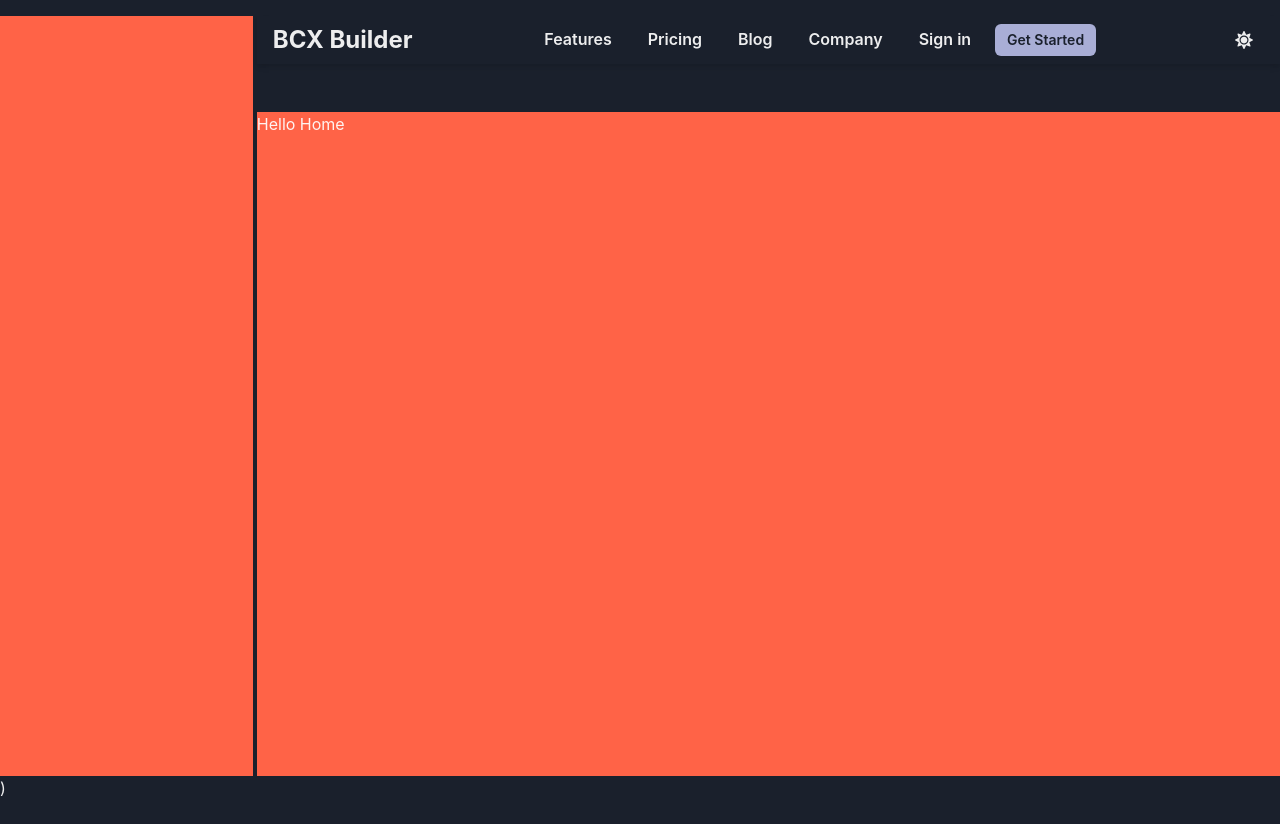
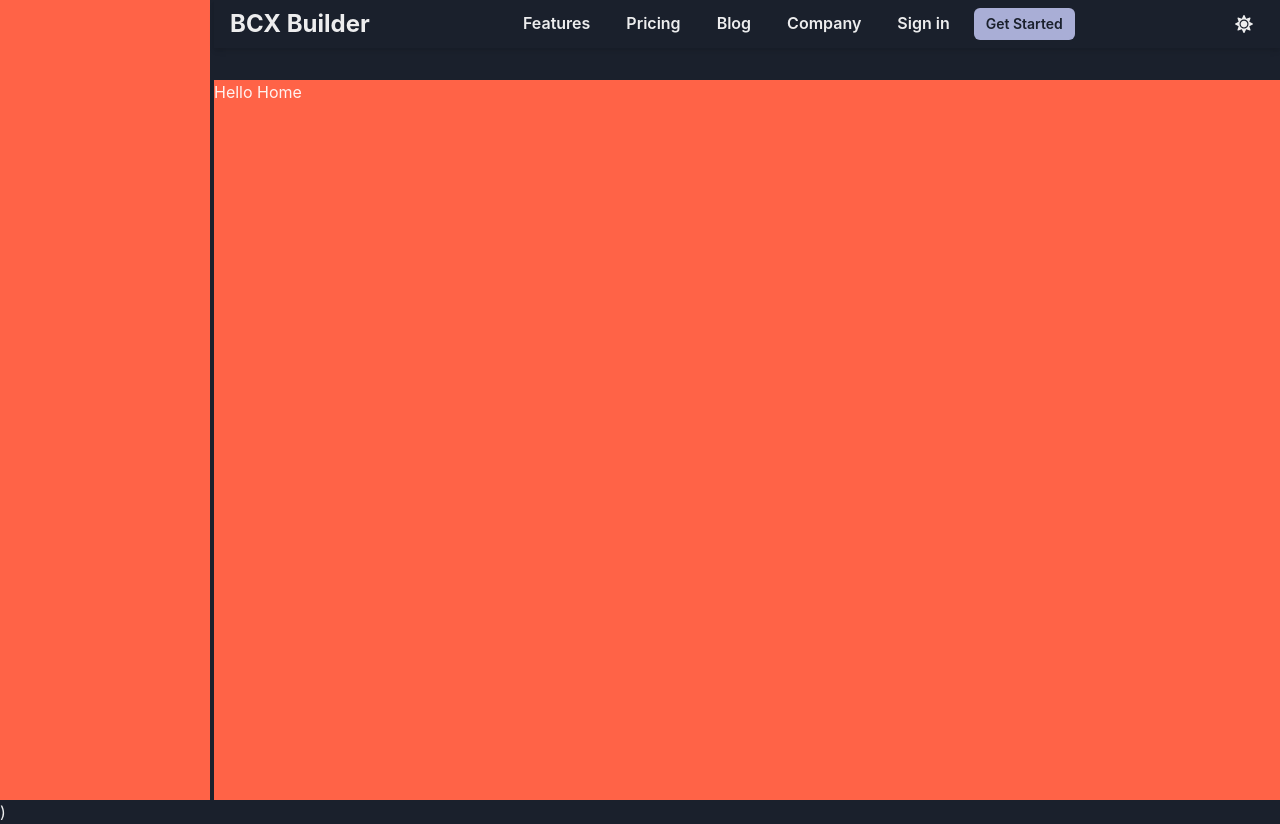
Before and after one commit to Vietc3/BCX, a Next.js app: page / in a window 1280 px wide. Before the commit the page ends 800 px from the top, so only its background shows below. Built offline with nearby package versions, Linux system fonts and the light colour scheme.

Commit message:
fix scrollbar

```diff
--- a/components/Layout.js
+++ b/components/Layout.js
@@ -4,22 +4,20 @@ import { Sidebar } from './Sidebar/Sidebar';
 import { Divider, Grid, GridItem } from "@chakra-ui/react"
 function Layout({ children }) {
     return (
-
         <Grid
-            h="97%"
+            h="100%"
             w="100%"
-            pt={4}
-            templateColumns="repeat(5, 1fr)"
-            templateRows="repeat(8, 1fr)"
+            templateColumns="repeat(6, 1fr)"
+            templateRows="repeat(10, 1fr)"
             gap={1}
         >
-            <GridItem colSpan={1} rowSpan={8} bg="tomato" >
+            <GridItem colSpan={1} rowSpan={10} bg="tomato" >
             <Sidebar />
             </GridItem>
-            <GridItem colSpan={4} rowSpan={1}>
+            <GridItem colSpan={5} rowSpan={1}>
             <NavBar />
             </GridItem>
-            <GridItem colSpan={4} rowSpan={7} bg="tomato" >
+            <GridItem colSpan={5} rowSpan={9} bg="tomato" >
             {children}
             </GridItem>
         </Grid>
--- a/pages/_document.js
+++ b/pages/_document.js
@@ -12,6 +12,9 @@ class MyDocument extends Document {
                     <script src="https://kit.fontawesome.com/a076d05399.js"></script>
                     <style>{`
                           #__next { height: 100vh }
+                          body {
+                            overflow: hidden; /* Hide scrollbars */
+                          }
                      `}
                     </style>
                 </Head>
--- a/styles/globals.css
+++ b/styles/globals.css
@@ -4,15 +4,14 @@ body {
   margin: 0;
   font-family: -apple-system, BlinkMacSystemFont, Segoe UI, Roboto, Oxygen,
     Ubuntu, Cantarell, Fira Sans, Droid Sans, Helvetica Neue, sans-serif;
+
 }
 
 a {
   color: inherit;
   text-decoration: none;
 }
-#__next {
-  height: 100vh !important;
-}
+
 * {
   box-sizing: border-box;
 }
```
Also changed, not shown: 1 other file (tests, documents, lock files or other folders).
